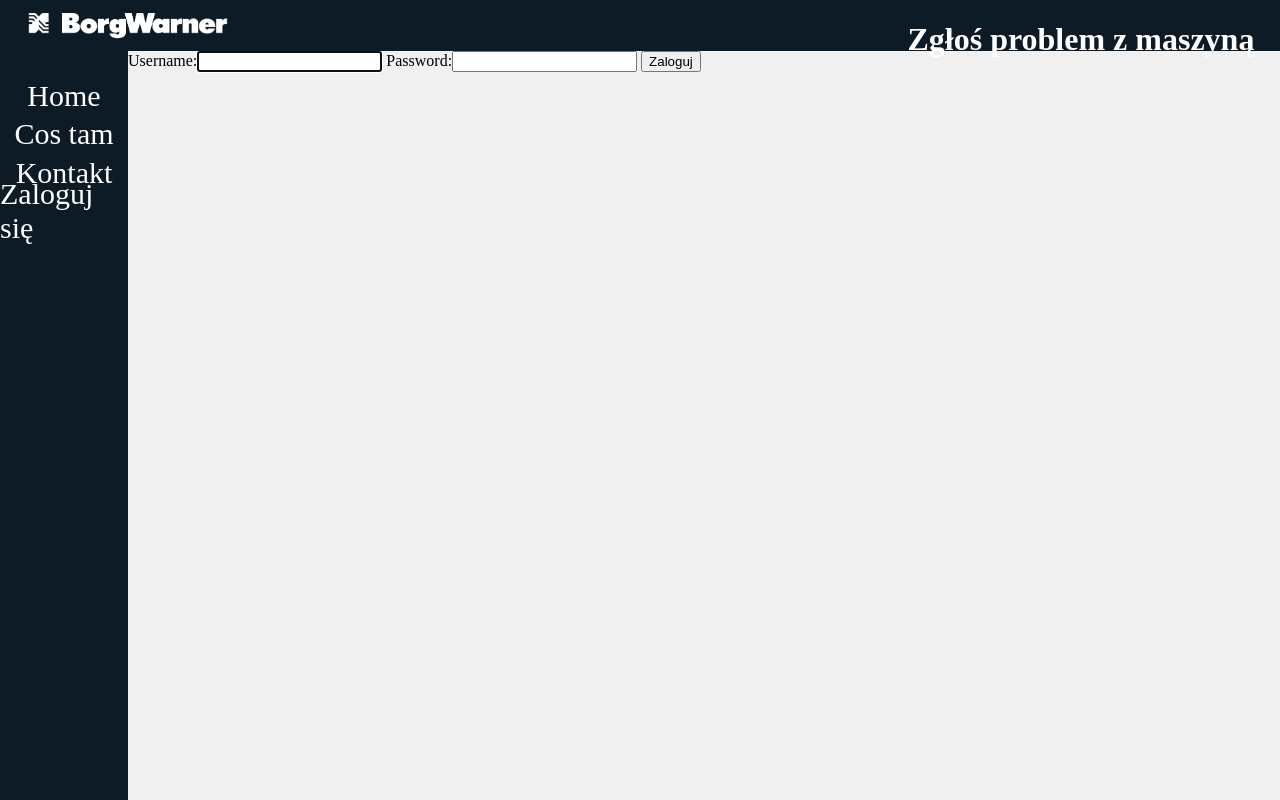
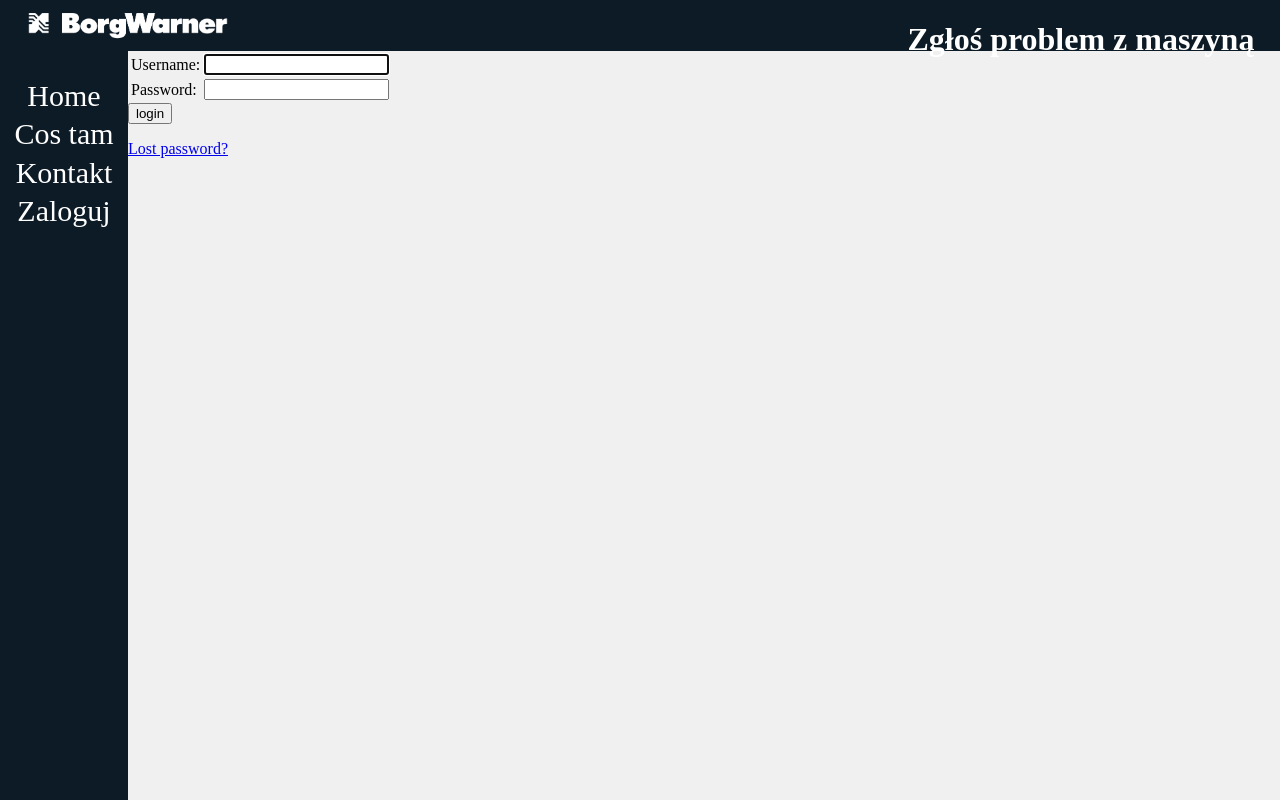
Before and after one commit to bvrti/praca-inz, a Django app: page /login/ in a window 1280 px wide. Run offline with Django 3.2, Linux system fonts and the light colour scheme.

Commit message:
logowanie
wstepnie logowanie dziala
wersja tymczasowa

```diff
--- a/app/templates/app/index.html
+++ b/app/templates/app/index.html
@@ -24,7 +24,11 @@
             <li class = 'navLi'><a href = '/'>Home</a></li>
             <li class = 'navLi'><a href = '/about'>Cos tam</a></li>
             <li class = 'navLi'><a href = '/contact'>Kontakt</a></li>
-            <li class = 'navLi'><a href = '/login'>Zaloguj się</a></li>
+            {% if user.is_authenticated %}
+                <li class = 'navLi'><a href = '/logout'>Wyloguj</a></li>
+            {% else %}
+                <li class = 'navLi'><a href = '/login'>Zaloguj</a></li>
+            {% endif %}
         </ul>
     </nav>
     <section>
--- a/app/templates/registration/login.html
+++ b/app/templates/registration/login.html
@@ -3,9 +3,37 @@
 {% block title %}Zaloguj się{% endblock %}
 
 {% block content %}
-<form methon = 'post'>
-    {% csrf_token %}
-    {{form}}
-    <button type="submit">Zaloguj</button>
+
+{% if form.errors %}
+<p>Your username and password didn't match. Please try again.</p>
+{% endif %}
+
+{% if next %}
+{% if user.is_authenticated %}
+  <p>Your account doesn't have access to this page. To proceed,
+  please login with an account that has access.</p>
+{% else %}
+  <p>Please login to see this page.</p>
+{% endif %}
+{% endif %}
+
+<form method="post" action="{% url 'login' %}">
+{% csrf_token %}
+<table>
+  <tr>
+    <td>{{ form.username.label_tag }}</td>
+    <td>{{ form.username }}</td>
+  </tr>
+  <tr>
+    <td>{{ form.password.label_tag }}</td>
+    <td>{{ form.password }}</td>
+  </tr>
+</table>
+<input type="submit" value="login" />
+<input type="hidden" name="next" value="{{ next }}" />
 </form>
+
+{# Assumes you setup the password_reset view in your URLconf #}
+<p><a href="{% url 'password_reset' %}">Lost password?</a></p>
+
 {% endblock %}
--- a/mysite/settings.py
+++ b/mysite/settings.py
@@ -11,6 +11,7 @@ https://docs.djangoproject.com/en/3.2/ref/settings/
 """
 
 from pathlib import Path
+import os
 
 # Build paths inside the project like this: BASE_DIR / 'subdir'.
 BASE_DIR = Path(__file__).resolve().parent.parent
@@ -55,7 +56,7 @@ ROOT_URLCONF = 'mysite.urls'
 TEMPLATES = [
     {
         'BACKEND': 'django.template.backends.django.DjangoTemplates',
-        'DIRS': [],
+        'DIRS': [os.path.join(BASE_DIR, 'templates')],
         'APP_DIRS': True,
         'OPTIONS': {
             'context_processors': [
```
Also changed, not shown: app/templates/registration/logged_out.html (added, +7 -0 lines), db.sqlite3.
